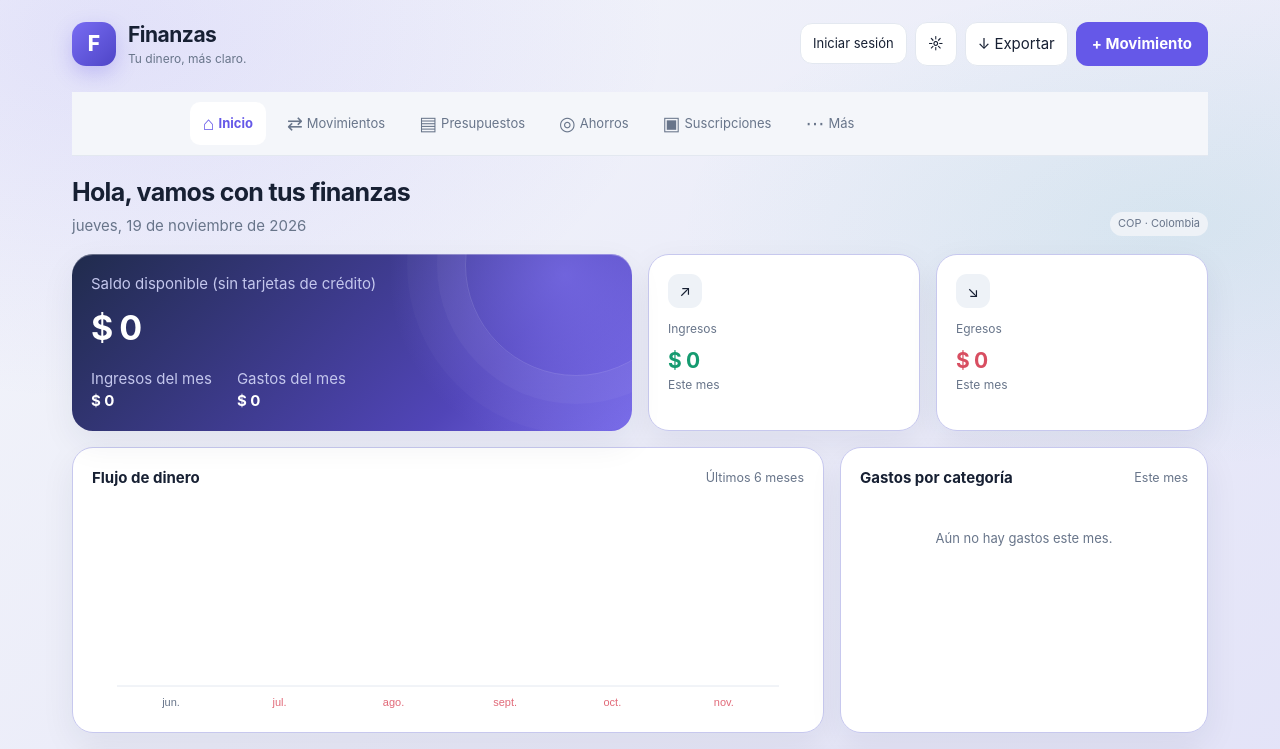
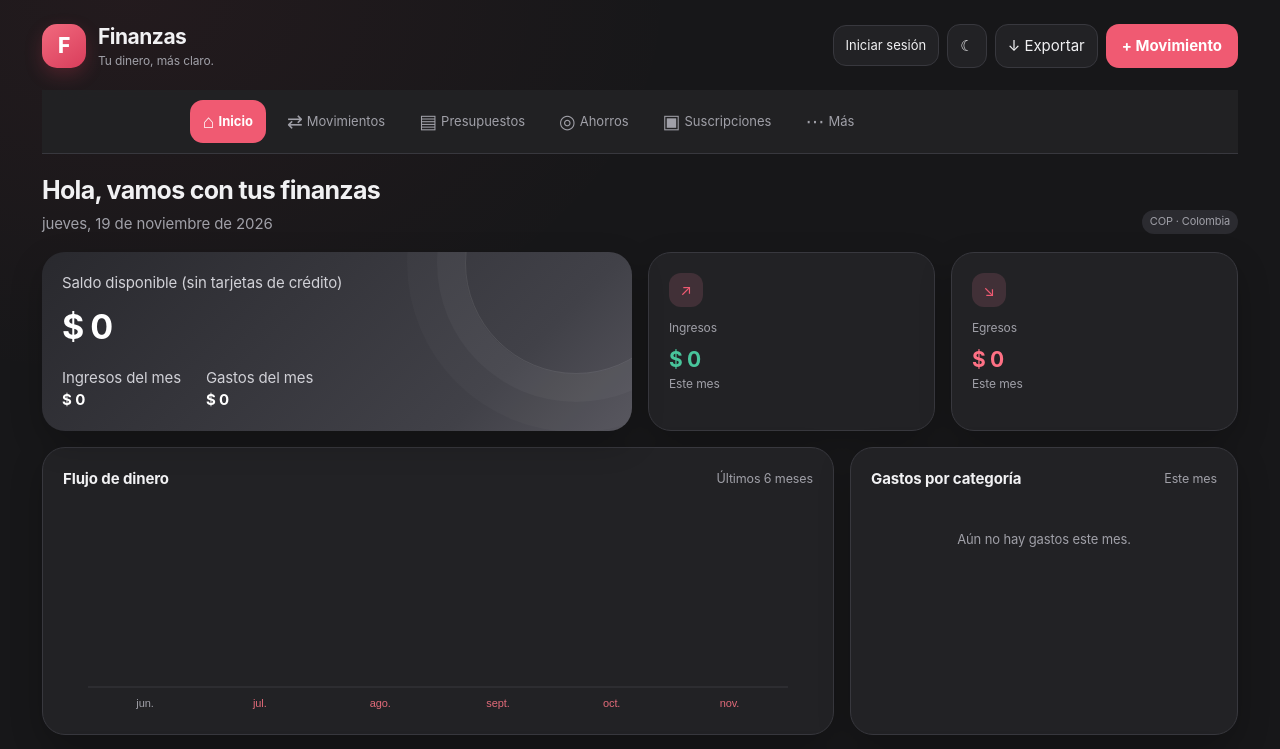
Before and after one commit to KurtNsf/APPFinanzas, a plain HTML site: page index.html in a window 1280 px wide. Shown: the top 749 px of the page. Drawn offline with nearby package versions, Linux system fonts and the light colour scheme.

Commit message:
Add files via upload

```diff
--- a/app.js
+++ b/app.js
@@ -12,7 +12,7 @@ const supabaseClient = window.supabase?.createClient(SUPABASE_URL, SUPABASE_PUBL
 let currentUser = null, cloudTimer = null, cloudBusy = false, cloudDirty = false, cloudVersion = null, authMode = 'login';
 const categories = ['Alimentación','Transporte','Vivienda','Servicios','Salud','Educación','Entretenimiento','Compras','Mascotas','Deudas','Ahorro','Salario','Ventas','Otros'];
 const icons = {'Alimentación':'🍽️','Transporte':'🚗','Vivienda':'🏠','Servicios':'💡','Salud':'🩺','Educación':'📚','Entretenimiento':'🎬','Compras':'🛍️','Mascotas':'🐾','Deudas':'💳','Ahorro':'🎯','Salario':'💼','Ventas':'🧾','Otros':'📌'};
-const defaultData = () => ({transactions:[],accounts:[{id:'cash',name:'Efectivo',type:'Efectivo',balance:0}],budgets:[],goals:[],debts:[],recurring:[],subscriptions:[],theme:'light'});
+const defaultData = () => ({transactions:[],accounts:[{id:'cash',name:'Efectivo',type:'Efectivo',balance:0}],budgets:[],goals:[],debts:[],recurring:[],subscriptions:[],theme:'dark'});
 let data;
 try{data=JSON.parse(localStorage.getItem('nico-finanzas-v1'))||defaultData()}catch{data=defaultData()}
 data.subscriptions ||= []; data.recurring ||= []; data.goals ||= []; data.debts ||= []; data.budgets ||= []; data.accounts ||= []; data.customCategories ||= []; data.customCategoryIcons ||= {};
@@ -140,7 +140,7 @@ $$('.nav-btn').forEach(b=>b.onclick=()=>nav(b.dataset.page));
 $$('[data-goto]').forEach(b=>b.onclick=()=>nav(b.dataset.goto));
 $('#todayLabel').textContent=new Intl.DateTimeFormat('es-CO',{weekday:'long',day:'numeric',month:'long',year:'numeric'}).format(new Date());
 $('#themeBtn').onclick=()=>{data.theme=data.theme==='dark'?'light':'dark';applyTheme();save()};
-function applyTheme(){document.documentElement.dataset.theme=data.theme||'light';$('#themeBtn').textContent=data.theme==='dark'?'☾':'☼';document.querySelector('meta[name="theme-color"]').content=data.theme==='dark'?'#0c1220':'#f4f6fa'}
+function applyTheme(){document.documentElement.dataset.theme=data.theme||'light';$('#themeBtn').textContent=data.theme==='dark'?'☾':'☼';document.querySelector('meta[name="theme-color"]').content=data.theme==='dark'?'#171719':'#f3f3f4'}
 function openModal(title,html,onSubmit){$('#modalTitle').textContent=title;$('#modalForm').innerHTML=html;$('#modal').classList.add('show');$('#modalForm').onsubmit=e=>{e.preventDefault();const fd=new FormData(e.target);onSubmit(fd);$('#modal').classList.remove('show')}}
 function closeModal(){$('#modal').classList.remove('show')}
 $('#closeModal').onclick=closeModal;$('#modal').onclick=e=>{if(e.target.id==='modal')closeModal()};
@@ -209,7 +209,7 @@ function renderUpcoming(){
 }
 function renderHome(){let t=totals();$('#totalBalance').textContent=money(accountTotal());$('#monthIncome').textContent=money(t.income);$('#monthExpense').textContent=money(t.expense);$('#incomeStat').textContent=money(t.income);$('#expenseStat').textContent=money(t.expense);
 let recent=data.transactions.slice().sort((a,b)=>b.date.localeCompare(a.date)).slice(0,5);$('#recentList').innerHTML=recent.length?recent.map(txHTML).join(''):'<div class="empty">Tus movimientos aparecerán aquí.</div>';bindTxActions($('#recentList'));
-let spent={};monthTx().filter(x=>x.type==='expense').forEach(x=>spent[x.category]=(spent[x.category]||0)+x.amount);let entries=Object.entries(spent).sort((a,b)=>b[1]-a[1]).slice(0,5),max=Math.max(1,...entries.map(x=>x[1]));$('#categoryChart').innerHTML=entries.length?entries.map(([k,v])=>`<div class="bar-row"><div class="bar-label"><span>${categoryIcon(k)} ${esc(k)}</span><b>${money(v)}</b></div><div class="track"><div class="fill" style="width:${v/max*100}%"></div></div></div>`).join(''):'<div class="empty">Aún no hay gastos este mes.</div>';
+let spent={};monthTx().filter(x=>x.type==='expense').forEach(x=>spent[x.category]=(spent[x.category]||0)+x.amount);let entries=Object.entries(spent).sort((a,b)=>b[1]-a[1]).slice(0,5),totalSpent=entries.reduce((sum,x)=>sum+x[1],0),palette=['#ef536b','#f29a55','#f2c45b','#8c83d9','#54b7a2'];let cursor=0,stops=entries.map((entry,i)=>{let start=cursor;cursor+=totalSpent?entry[1]/totalSpent*100:0;return `${palette[i%palette.length]} ${start}% ${cursor}%`}).join(',');$('#categoryChart').innerHTML=entries.length?`<div class="category-overview"><div class="category-donut" style="--donut-stops:${stops}"><div class="donut-center"><strong>${money(totalSpent)}</strong><span>Este mes</span></div></div><div class="category-legend">${entries.map(([k,v],i)=>`<div class="category-legend-row"><i class="category-dot" style="background:${palette[i%palette.length]}"></i><span>${categoryIcon(k)} ${esc(k)}</span><b>${Math.round(v/totalSpent*100)}%</b></div>`).join('')}</div></div>`:'<div class="empty">Aún no hay gastos este mes.</div>';
 let budgets=data.budgets.slice(0,4);$('#budgetPreview').innerHTML=budgets.length?budgets.map(b=>budgetBar(b)).join(''):'<div class="empty">Crea un presupuesto para empezar.</div>';renderUpcoming();drawFlow()}
 function budgetSpent(b){return monthTx().filter(t=>t.type==='expense'&&t.category===b.category).reduce((s,t)=>s+t.amount,0)}
 function budgetBar(b){let s=budgetSpent(b),p=Math.min(100,s/b.limit*100);return `<div class="bar-row"><div class="bar-label"><span>${esc(b.category)}</span><b>${money(s)} / ${money(b.limit)}</b></div><div class="track"><div class="fill" style="width:${p}%;background:${p>=100?'var(--red)':'var(--accent)'}"></div></div><div class="sub">${p.toFixed(0)}% utilizado</div></div>`}
--- a/index.html
+++ b/index.html
@@ -3,7 +3,7 @@
 <head>
   <meta charset="utf-8">
   <meta name="viewport" content="width=device-width, initial-scale=1, viewport-fit=cover">
-  <meta name="theme-color" content="#101827">
+  <meta name="theme-color" content="#171719">
   <meta name="description" content="Administra tus ingresos, gastos, presupuestos y ahorros.">
   <link rel="manifest" href="manifest.webmanifest">
   <link rel="icon" href="icon.svg" type="image/svg+xml">
@@ -43,6 +43,25 @@
     .danger{color:var(--red)}.small-btn{padding:7px 9px;border-radius:9px;font-size:12px}.goal-amount{font-size:22px;font-weight:750}.subscription-logo{width:46px;height:46px;border-radius:14px;display:grid;place-items:center;color:#fff;font-size:20px;font-weight:850;letter-spacing:-1px;box-shadow:0 7px 16px rgba(0,0,0,.16);flex-shrink:0}.subscription-card{position:relative;overflow:hidden}.subscription-card:after{content:"";position:absolute;width:130px;height:130px;border-radius:50%;right:-70px;top:-70px;background:var(--brand-color);opacity:.08}.subscription-top{display:flex;align-items:center;gap:12px}.subscription-price{font-size:21px;font-weight:800;letter-spacing:-.5px}.subscription-meta{font-size:12px;color:var(--muted)}.subscription-actions{display:flex;gap:7px;flex-wrap:wrap;margin-top:14px}.subscription-summary{background:linear-gradient(125deg,#202b4c,#5145b8 70%,#7568e7);color:#fff;border:0}.subscription-summary .muted{color:#d0d0f4}.subscription-summary strong{font-size:28px}.tag-active{color:var(--green)}.tag-paused{color:var(--amber)}
     @media(max-width:760px){.app{padding:16px 14px}.balance{grid-column:span 12}.stat{grid-column:span 6}.wide,.side,.half{grid-column:span 12}.welcome h2{font-size:22px}.balance-value{font-size:30px}.header-actions .primary{padding:10px 12px}.header-actions .export-head{display:none}}
     @media(min-width:761px){body{padding-bottom:25px}.bottom-nav{position:sticky;top:0;bottom:auto;border:0;border-bottom:1px solid var(--line);padding:10px;background:var(--bg)}.nav-inner{justify-content:flex-start;gap:8px}.nav-btn{flex-direction:row;font-size:13px;padding:8px 13px;border-radius:10px}.nav-btn.active{background:var(--surface)}.modal{align-items:center}}
+    /* Finanzas 2.2: interfaz editorial gris grafito/coral, inspirada en la referencia del usuario */
+    :root{--bg:#f3f3f4;--surface:#ffffff;--surface2:#eeeeef;--text:#242427;--muted:#85858d;--line:#e4e4e7;--accent:#ef536b;--accent2:#dc3f5b;--green:#269b78;--red:#e34e63;--amber:#e7a43e;--shadow:0 9px 28px rgba(30,30,36,.055)}
+    [data-theme="dark"]{--bg:#171719;--surface:#222225;--surface2:#2b2b30;--text:#f1f1f3;--muted:#a0a0a8;--line:#38383e;--accent:#f05a72;--accent2:#df405e;--green:#48c59b;--red:#ff7185;--amber:#f0b45a;--shadow:0 12px 32px rgba(0,0,0,.22)}
+    body{font-family:Inter,-apple-system,BlinkMacSystemFont,"Segoe UI",sans-serif;letter-spacing:-.12px}
+    .app{max-width:1240px;padding-top:22px}.app:before{background:radial-gradient(ellipse at 10% 0%,rgba(239,83,107,.055),transparent 34%),linear-gradient(145deg,var(--bg),var(--bg))}
+    header{margin-bottom:20px}.logo{background:linear-gradient(145deg,#f16a7e,#d93d5b);box-shadow:0 7px 18px rgba(226,65,91,.22);border-radius:15px}
+    .card{border:1px solid var(--line);border-radius:23px;padding:20px;box-shadow:var(--shadow);background:var(--surface)}.card:hover{transform:translateY(-1px);box-shadow:0 13px 30px rgba(30,30,36,.08)}
+    .balance{background:linear-gradient(135deg,#29292e,#414148 76%,#55545c);color:#fff;border:0}.balance:after{border-color:#ffffff18;box-shadow:0 0 0 28px #ffffff08,0 0 0 58px #ffffff05}.balance .muted{color:#d1d1d7}
+    .primary{background:var(--accent);border-radius:13px}.primary:hover{background:var(--accent2)}.ghost,.icon-btn{border-radius:13px}
+    .tabs button.active,.nav-btn.active{color:#fff;background:var(--accent);border-color:var(--accent)}
+    .nav-btn{border-radius:13px}.nav-btn.active{color:#fff}.nav-btn.active span{color:#fff}
+    .stat-icon{border-radius:12px;background:color-mix(in srgb,var(--accent) 11%,var(--surface2));color:var(--accent)}
+    .move-icon{border-radius:13px}.pill{border-radius:999px}.track{height:9px}.fill{background:linear-gradient(90deg,#f06a7d,#df405e)}
+    .subscription-summary{background:linear-gradient(125deg,#29292e,#414148 75%,#55545c)}
+    .modal-box,.auth-box{border-radius:24px}.bottom-nav{background:color-mix(in srgb,var(--surface) 94%,transparent);backdrop-filter:blur(20px)}
+    .category-overview{display:flex;align-items:center;gap:17px;min-height:160px}.category-donut{width:132px;height:132px;flex:0 0 132px;border-radius:50%;position:relative;display:grid;place-items:center;background:conic-gradient(var(--donut-stops));}
+    .category-donut:after{content:"";position:absolute;inset:19px;border-radius:50%;background:var(--surface)}.donut-center{z-index:1;text-align:center;display:flex;flex-direction:column;gap:2px}.donut-center strong{font-size:15px}.donut-center span{font-size:10px;color:var(--muted)}
+    .category-legend{display:grid;gap:9px;min-width:0;flex:1}.category-legend-row{display:grid;grid-template-columns:9px minmax(0,1fr) auto;align-items:center;gap:8px;font-size:11px}.category-dot{width:8px;height:8px;border-radius:50%}.category-legend-row span:nth-child(2){overflow:hidden;text-overflow:ellipsis;white-space:nowrap;color:var(--muted)}.category-legend-row b{font-size:11px}
+    @media(max-width:560px){.app{padding:13px 12px}.card{padding:16px;border-radius:20px}.welcome{margin:15px 0}.welcome h2{font-size:21px}.category-overview{gap:12px}.category-donut{width:112px;height:112px;flex-basis:112px}.category-donut:after{inset:16px}.category-legend{gap:7px}.header-actions{gap:6px}.auth-btn{max-width:118px;overflow:hidden;text-overflow:ellipsis;white-space:nowrap}.header-actions .primary{font-size:12px;padding:10px 11px}}
   </style>
 </head>
 <body>
--- a/sw.js
+++ b/sw.js
@@ -1,4 +1,4 @@
-const CACHE='finanzas-v2-0-0';
+const CACHE='finanzas-v2-2-0';
 const ASSETS=['./','./index.html','./app.js','./manifest.webmanifest','./icon.svg'];
 self.addEventListener('install',e=>e.waitUntil(caches.open(CACHE).then(c=>c.addAll(ASSETS))));
 self.addEventListener('activate',e=>e.waitUntil(caches.keys().then(keys=>Promise.all(keys.filter(k=>k!==CACHE).map(k=>caches.delete(k))))));
```
Also changed, not shown: LEEME_V2_2.txt (added), manifest.webmanifest.
